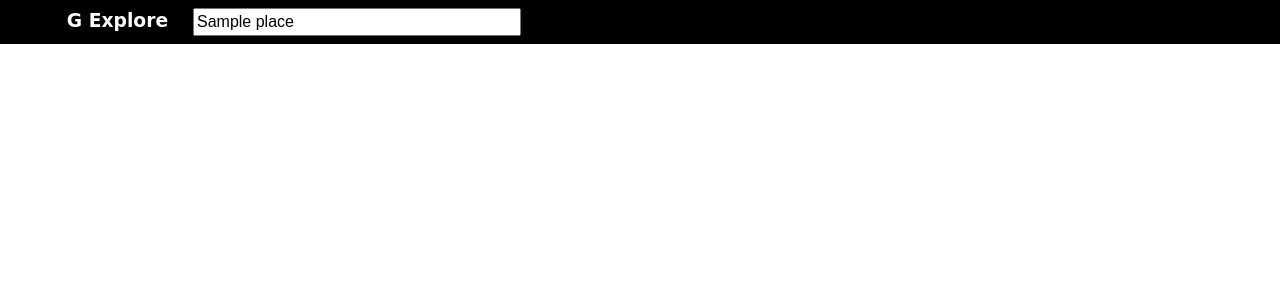
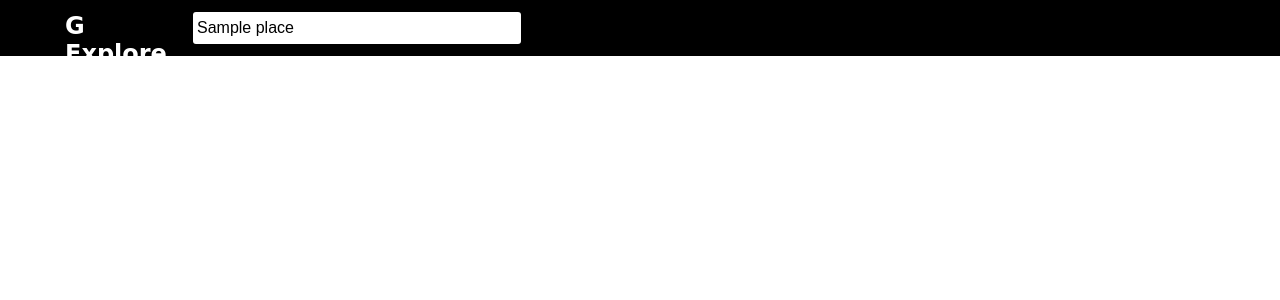
Before and after one commit to abhardwaj/gexplore, a Python web app: template src/django_server/server/templates/place.html in a window 1280 px wide. Shown: the top 300 px of the page. Run offline with Jinja, Linux system fonts and the light colour scheme; the template is opened without the code that fills it: most values are stand-ins (such as "Sample title", 1, 10 or a date in 2020); some libraries are stand-ins or nearby versions; some web fonts are replaced.

Commit message:
some styling

```diff
--- a/src/django_server/server/static/css/main.css
+++ b/src/django_server/server/static/css/main.css
@@ -20,8 +20,8 @@ body {
   background-color: #000;
   padding: 0;
   margin: 0;
-  padding-top: 0.5em;
-  padding-bottom: 0.5em;
+  padding-top: 0.75em;
+  padding-bottom: 0.75em;
   color: #fff;
 }
 
@@ -30,13 +30,14 @@ body {
 }
 
 #logo {
+  font-weight: bold;
   font-family: 'Spirax', cursive;
   width:8em;
   margin: 0;
 }
 
 #logo h3 {
-  padding: 0.1em;
+  font-size: 1.5em;
   margin: 0;
 }
 
@@ -64,10 +65,11 @@ body {
   margin: 0;
   width:20em;
   height: 1.5em;
-  padding-top: 0;
-  padding-bottom: 0;
+  padding: 0.25em;
   font-size: 1.0em;
   display: inline-block;
+  border-radius: 3px;
+  border: none;
 }
 
 #query-input {
@@ -79,6 +81,7 @@ body {
   margin-right: 20px;
   font-size: 1.0em;
   display: inline-block;
+  border-radius: 3px;
 }
 
 .result-item-container {
--- a/src/django_server/server/templates/place.html
+++ b/src/django_server/server/templates/place.html
@@ -7,7 +7,7 @@
     <h3>G Explore</h3>
   </div>
   <input id="query-input" type="text" value="" placeholder="coffee, indian restaurants, bars" />
-  <input id="search-input" type="text" value="{{place}}" />
+  <input id="search-input" type="text" placeholder="Enter a city name" value="{{place}}" />
 </div>
 </div>
 </div>
@@ -88,7 +88,7 @@
 
   function load_tourist_attractions_maps(place) {
     var request = {
-      query: '"tourist attractions" near ' + place
+      query: '"tourist_attractions" near ' + place + " by:experts",
     };
 
     place_service.textSearch(request, function(results){
```
